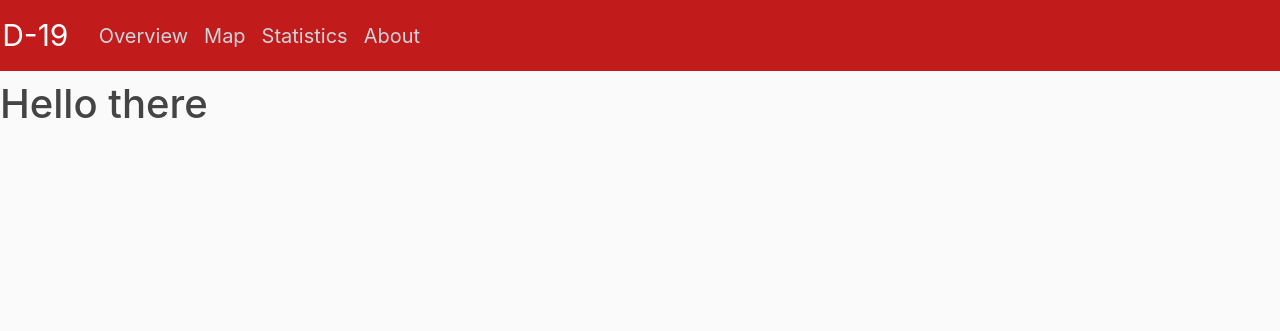
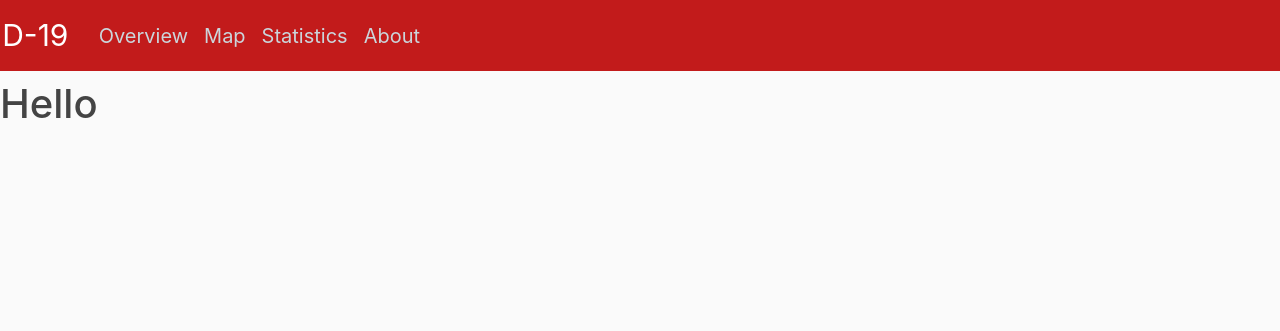
Before and after one commit to IceBreaker8/Covid-19-Website, a Django app: page /about/ in a window 1280 px wide. Shown: the top 331 px of the page. Run offline with Django 3.2, Linux system fonts and the light colour scheme; some libraries are stand-ins or nearby versions.

Commit message:
-Changed to base.html

```diff
--- a/covid19/templates/covidHtml/about.html
+++ b/covid19/templates/covidHtml/about.html
@@ -1,7 +1,9 @@
 {% extends "covidHtml/base.html" %}
 {% block content %}
 
-    <h1>Hello there</h1>
+
+
+    <h1>Hello</h1>
 
 
 
```
